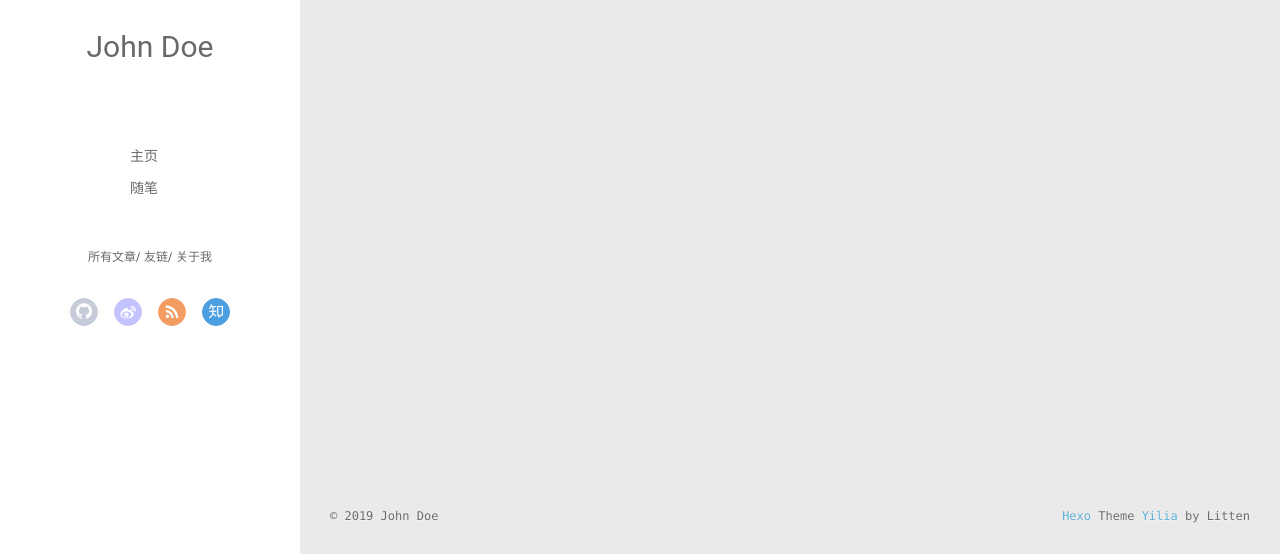
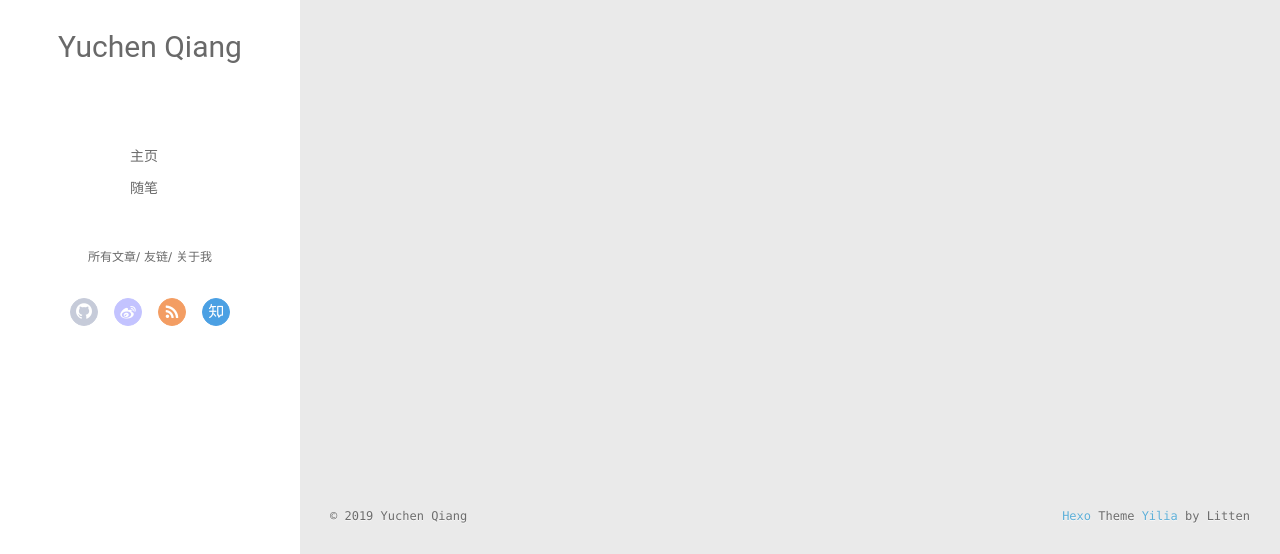
Before and after one commit to qiangyuchen/qiangyuchen.github.io, a plain HTML site: page archives/index.html in a window 1280 px wide. Shown: the part 243-797 px from the top of the page. Drawn offline with Linux system fonts and the light colour scheme; no server answers.

Commit message:
Site updated: 2019-11-10 09:22:50

```diff
--- a/archives/index.html
+++ b/archives/index.html
@@ -45,7 +45,7 @@
 			<img src="" class="js-avatar">
 		</a>
 		<hgroup>
-		  <h1 class="header-author"><a href="/">John Doe</a></h1>
+		  <h1 class="header-author"><a href="/">Yuchen Qiang</a></h1>
 		</hgroup>
 
 
@@ -103,7 +103,7 @@
 				<img src="" class="js-avatar">
 			</div>
 			<hgroup>
-			  <h1 class="header-author js-header-author">John Doe</h1>
+			  <h1 class="header-author js-header-author">Yuchen Qiang</h1>
 			</hgroup>
 
 
@@ -228,7 +228,7 @@
   <div class="outer">
     <div id="footer-info">
     	<div class="footer-left">
-    		&copy; 2019 John Doe
+    		&copy; 2019 Yuchen Qiang
     	</div>
       	<div class="footer-right">
       		<a href="http://hexo.io/" target="_blank">Hexo</a>  Theme <a href="https://github.com/litten/hexo-theme-yilia" target="_blank">Yilia</a> by Litten
```
Also changed, not shown: 2019/11/09/hello-world/index.html (+3 -3 lines), 2019/11/09/我的第一篇博客文章（学习）/index.html (+3 -3 lines), archives/2019/11/index.html (+3 -3 lines), archives/2019/index.html (+3 -3 lines), index.html (+3 -3 lines).
